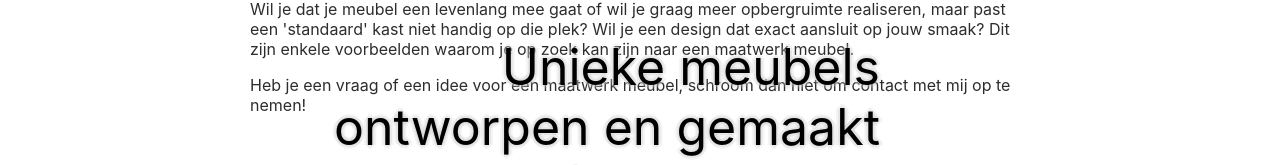
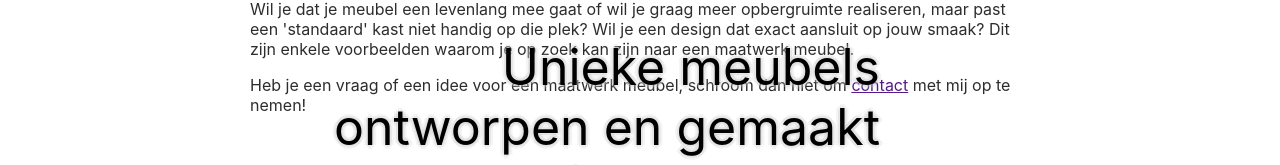
Before and after one commit to jackha/jackk-site, a React (Create React App) app: page / in a window 1280 px wide. Shown: the part 233-398 px from the top of the page. Built offline with nearby package versions, Linux system fonts and the light colour scheme.

Commit message:
Add link to word contact in text by copy-pasting openContact

```diff
--- a/src/App.js
+++ b/src/App.js
@@ -1,4 +1,6 @@
 import './App.css';
+//import { openContact } from './utils.js';
+
 import AboutMe from "./components/AboutMe/AboutMe";
 import Contact from "./components/Contact/Contact";
 import CustomFurniture from "./components/CustomFurniture/CustomFurniture";
--- a/src/components/CustomFurniture/CustomFurniture.js
+++ b/src/components/CustomFurniture/CustomFurniture.js
@@ -1,4 +1,11 @@
 import React from 'react'
+
+//import { openContact } from '../../utils.js';
+
+function openContact()
+{
+  window.open("https://docs.google.com/forms/d/e/1FAIpQLSeG-PjEcmeTcSoKv5fKlr_GgnKeUHTcYFiGtivc4Un-LUIA_g/viewform?usp=sf_link")
+}
 
 const customFurniture = () => {
   return (
@@ -8,7 +15,7 @@ const customFurniture = () => {
         <h3 id='meubels-op-maat' className='site-contents'>Ik ontwerp en maak unieke meubels naar jouw wensen</h3>
         <p className='site-contents'>Iedereen wil zijn huis inrichten naar zijn eigen wensen, maar de meeste meubels zijn kant en klare ontwerpen die je overal tegenkomt. Mijn klanten kiezen voor unieke meubels waarin al zijn persoonlijke wensen zijn verwerkt, duurzaam en van hoge kwaliteit met een bijzonder design.</p>
         <p className='site-contents'>Wil je dat je meubel een levenlang mee gaat of wil je graag meer opbergruimte realiseren, maar past een 'standaard' kast niet handig op die plek? Wil je een design dat exact aansluit op jouw smaak? Dit zijn enkele voorbeelden waarom je op zoek kan zijn naar een maatwerk meubel.</p>
-        <p className='site-contents'>Heb je een vraag of een idee voor een maatwerk meubel, schroom dan niet om contact met mij op te nemen!</p>
+        <p className='site-contents'>Heb je een vraag of een idee voor een maatwerk meubel, schroom dan niet om <a href="" onClick={() => openContact()}>contact</a> met mij op te nemen!</p>
       </div>
     </React.Fragment>
   )
--- /dev/null
+++ b/src/utils.js
@@ -0,0 +1,4 @@
+function openContact()
+{
+  window.open("https://docs.google.com/forms/d/e/1FAIpQLSeG-PjEcmeTcSoKv5fKlr_GgnKeUHTcYFiGtivc4Un-LUIA_g/viewform?usp=sf_link")
+}
```
